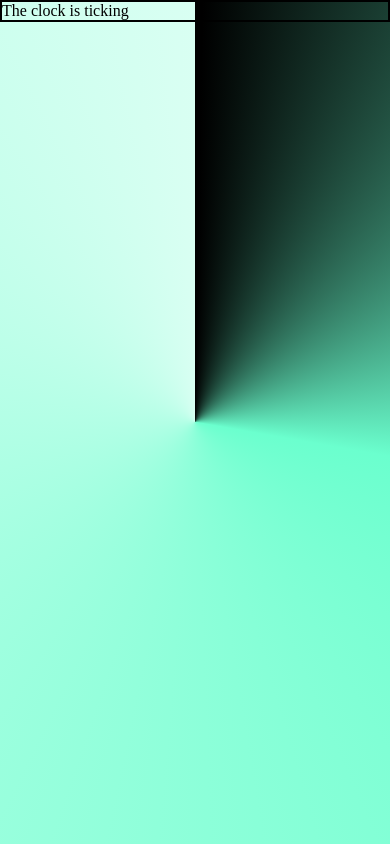
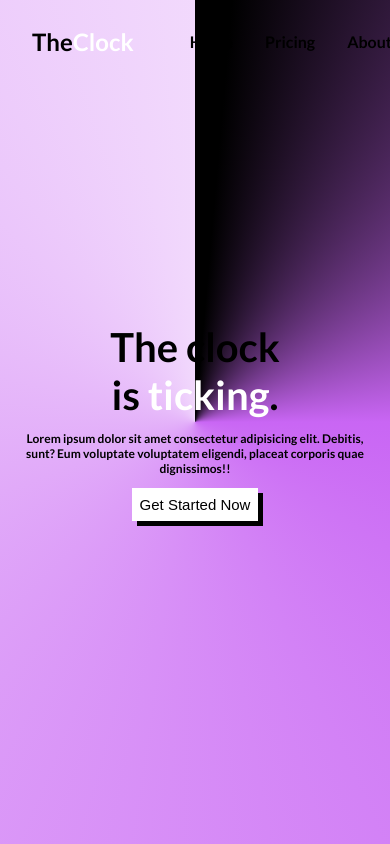
Before and after one commit to Dhruwang/clockTicking, a plain HTML site: page index.html in a window 390 px wide. Drawn offline with Linux system fonts and the light colour scheme.

Commit message:
added responsive changes

```diff
--- a/index.html
+++ b/index.html
@@ -5,13 +5,27 @@
     <meta http-equiv="X-UA-Compatible" content="IE=edge">
     <meta name="viewport" content="width=device-width, initial-scale=1.0">
     <link rel="stylesheet" href="style.css">
+    <link rel="preconnect" href="https://fonts.googleapis.com"><link rel="preconnect" href="https://fonts.gstatic.com" crossorigin><link href="https://fonts.googleapis.com/css2?family=Lato:wght@700&family=Oswald:wght@600&display=swap" rel="stylesheet">
     <title>Document</title>
 </head>
 <body>
+    <div class="navbar">
+        <div class="logo">The<span>Clock</span></div>
+        <div class="navbarItems">
+            <ul>
+                <li>Home</li>
+                <li>Pricing</li>
+                <li>About</li>
+                <li>Blog</li>
+            </ul>
+        </div>
+    </div>
     <div class="back">
-        <div class="navbar"></div>
+
         <div class="left">
-            The clock is ticking
+            <div class="heading">The clock  <br> is <span> ticking</span>.</div>
+            <p>Lorem ipsum dolor sit amet consectetur adipisicing elit. Debitis, sunt? Eum voluptate voluptatem eligendi, placeat corporis quae dignissimos!!</p>
+            <button class="btn">Get Started Now</button>
         </div>
     </div>
     <script src="./script.js"></script>
--- a/style.css
+++ b/style.css
@@ -3,18 +3,67 @@
     inherits: false;
     initial-value: 0deg;
   }
+  @import url('https://fonts.googleapis.com/css2?family=Lato:wght@700&family=Oswald:wght@600&display=swap');
 body{
     margin: 0;
     padding: 0;
+    font-family: 'Lato', sans-serif;
+}
+.logo{
+    font-size: 1.5rem;
+    display: flex;
+    align-items: center;
+    justify-content: center;
+}
+.logo span{
+    color: white;
+}
+.navbarItems{
+    float: right;
+}
+.navbar{
+    padding: 1rem 2rem;
+    width: 90%;
+    position: fixed;
+    display: flex;
+    justify-content: space-between;
+}
+ul{
+    display: flex;
+}
+ul li{
+    list-style: none;
+    margin: 0rem 1rem;
 }
 .back{
     height: 100vh;
     width: 100%;
-    background-image: conic-gradient(from var(--a),rgb(0, 0, 0) 1deg, rgb(107, 255, 206) 100deg, white 450deg );
+    background-image: conic-gradient(from var(--a),rgb(0, 0, 0) 5deg, rgb(201, 102, 244) 90deg, white 450deg );
     animation: rotate 5s linear 0s infinite normal forwards;
+    display: flex;
+    align-items: center;
 }
 .left{
-    border: 2px solid black;
+    padding: 3rem;
+    text-align: start;
+    width: 40vw;
+
+}
+
+.heading{
+    font-size: 5rem;
+
+}
+.heading span{
+    font-weight: 600;
+    color: white;
+
+}
+.btn{
+    background: white;
+    padding: 1rem;
+    border: none;
+    box-shadow:  5px 5px black;
 }
 @keyframes rotate {
     from {
@@ -24,3 +73,56 @@ body{
         --a:360deg;
         }
   }
+
+  @media screen and (max-width:1069px) {
+    .heading{
+        font-size: 3.5rem;
+
+    }
+    .left p{
+        font-size: 15px;
+    }
+  }
+  @media screen and (max-width:782px) {
+    .heading{
+        font-size: 2.5rem;
+
+    }
+    .left p{
+        font-size: 12px;
+    }
+  }
+  @media screen and (max-width:542px) {
+    .heading{
+        font-size: 3rem;
+
+    }
+    .left{
+        padding: 2rem;
+        text-align: center;
+        width: 100vw;
+
+    }
+    .left p{
+        font-size: 12px;
+    }
+  }
+  @media screen and (max-width:400px) {
+    .heading{
+        font-size: 2.5rem;
+
+    }
+    .left{
+        padding: 1rem;
+        text-align: center;
+        width: 100%;
+
+    }
+    .left p{
+        font-size: 12px;
+    }
+    .btn{
+        font-size: 15px;
+        padding: 0.5rem;
+    }
+  }
```
